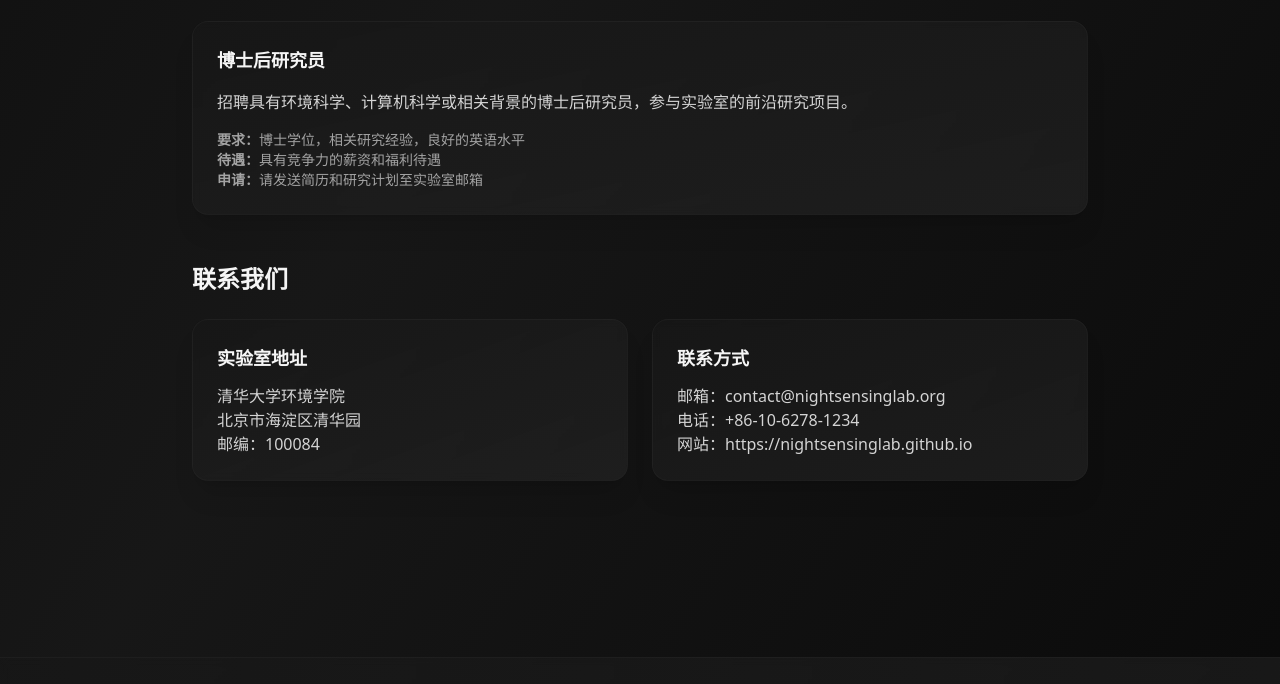
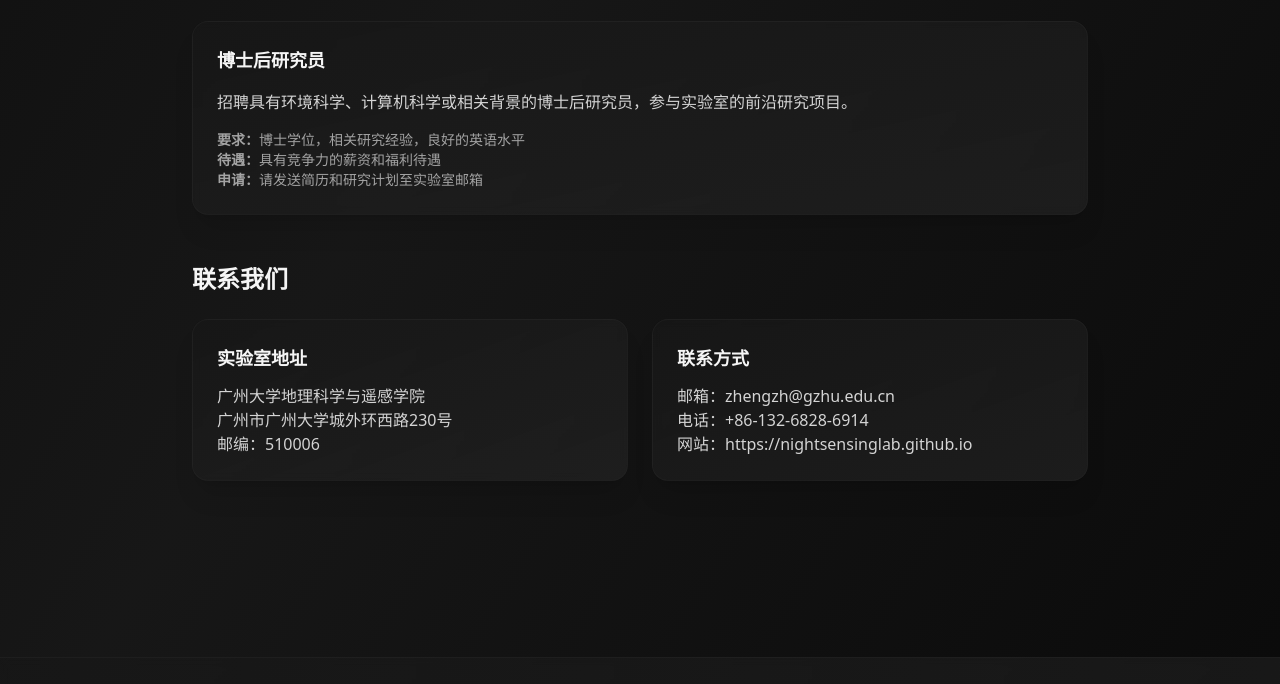
Before and after one commit to NightSensingLab/NightSensingLab.github.io, an Astro site: page /about in a window 1280 px wide. Shown: the part 1271-1955 px from the top of the page. Built offline with nearby package versions, Linux system fonts and the light colour scheme; Astro itself is replaced by a stand-in of ours.

Commit message:
Update about.astro

```diff
--- a/src/pages/about.astro
+++ b/src/pages/about.astro
@@ -105,16 +105,16 @@ import BaseLayout from '~/layouts/BaseLayout.astro';
           <div class="card p-6">
             <h3 class="mb-3 text-lg font-semibold">实验室地址</h3>
             <p class="text-neutral-300">
-              清华大学环境学院<br>
-              北京市海淀区清华园<br>
-              邮编：100084
+              广州大学地理科学与遥感学院<br>
+              广州市广州大学城外环西路230号<br>
+              邮编：510006
             </p>
           </div>
           <div class="card p-6">
             <h3 class="mb-3 text-lg font-semibold">联系方式</h3>
             <p class="text-neutral-300">
-              邮箱：contact@nightsensinglab.org<br>
-              电话：+86-10-6278-1234<br>
+              邮箱：zhengzh@gzhu.edu.cn<br>
+              电话：+86-132-6828-6914<br>
               网站：https://nightsensinglab.github.io
             </p>
           </div>
```
